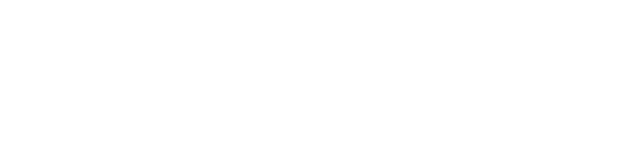
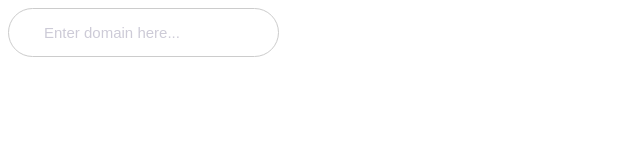
Before and after one commit to luhasxd/Moshify, a plain HTML site: page index.html in a window 1280 px wide. Shown: the full height of the page, 0-640 px from the left. Drawn offline with Linux system fonts and the light colour scheme.

Commit message:
Inputs setup.

```diff
--- a/css/styles.css
+++ b/css/styles.css
@@ -230,3 +230,24 @@ a {
     font-size: 1.5rem;
   }
 }
+
+/* Inputs */
+
+.input {
+  border-radius: 30px;
+  border: 1px solid #ccc;
+  color: var(--color-headings);
+  font-size: 2rem;
+  outline: 0;
+  padding: 1.5rem 3.5rem;
+}
+
+::placeholder {
+  color: #cdcbd7;
+}
+
+@media screen and (min-width: 1024px) {
+  .input {
+    font-size: 1.5rem;
+  }
+}
--- a/index.html
+++ b/index.html
@@ -13,5 +13,7 @@
     />
     <link rel="stylesheet" href="/css/styles.css" />
   </head>
-  <body></body>
+  <body>
+    <input type="text" class="input" placeholder="Enter domain here..." />
+  </body>
 </html>
```
